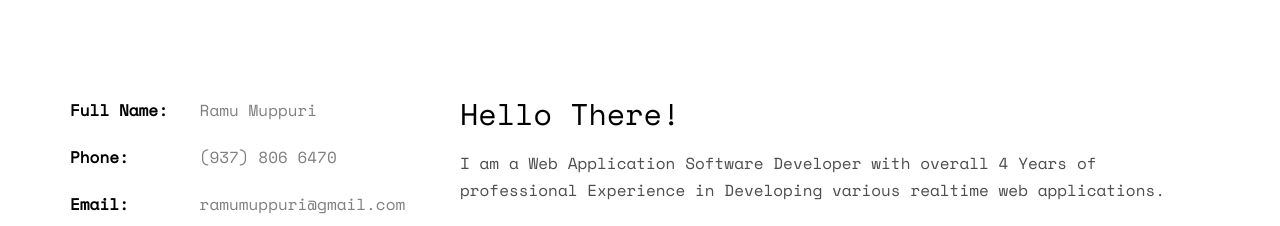
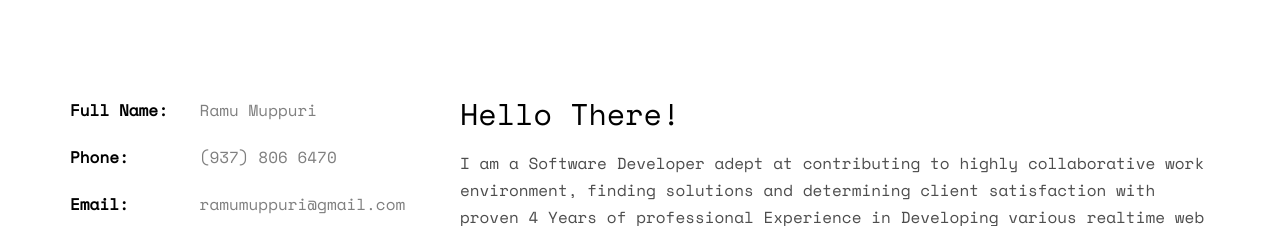
Before and after one commit to RamuMuppuri/ramumuppuri, a plain HTML site: page index.html in a window 1280 px wide. Shown: the part 975-1201 px from the top of the page. Drawn offline with nearby package versions, Linux system fonts and the light colour scheme; some packages are replaced by stand-ins of ours; files whose address does not match are found by name.

```diff
--- a/index.html
+++ b/index.html
@@ -104,7 +104,8 @@
 				</div>
 				<div class="col-md-8">
 					<h2>Hello There!</h2>
-					<p>I am a Web Application Software Developer with overall 4 Years of professional Experience in Developing various realtime web applications.</p>
+					<p>I am a Software Developer adept at contributing to highly collaborative work environment, finding solutions and determining client satisfaction with proven 4 Years of professional Experience in Developing various realtime web applications.
+						Designed, developed and managed products across mutiple platforms using C#, .Net Core 3.1, Angular 7 and Entity Framework, Databases.</p>
 					<p></p>
 					<p>
 						<ul class="fh5co-social-icons">
```
